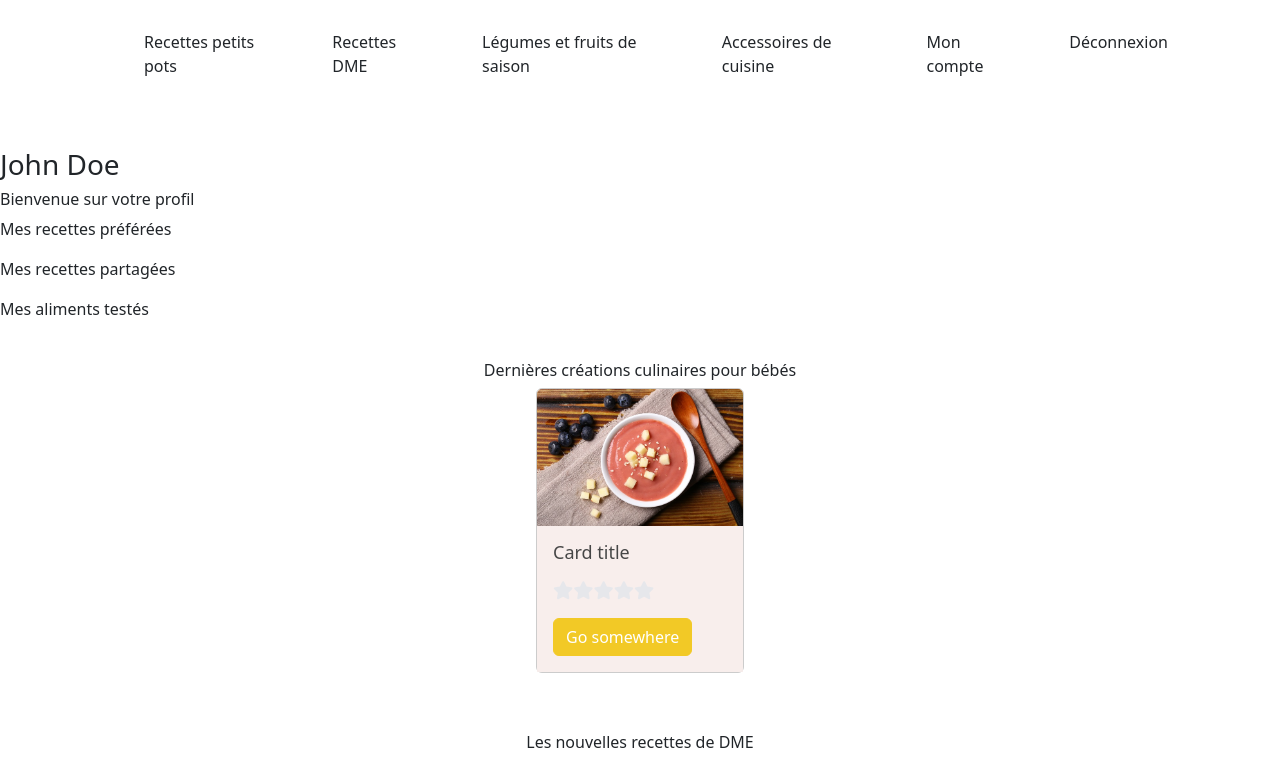
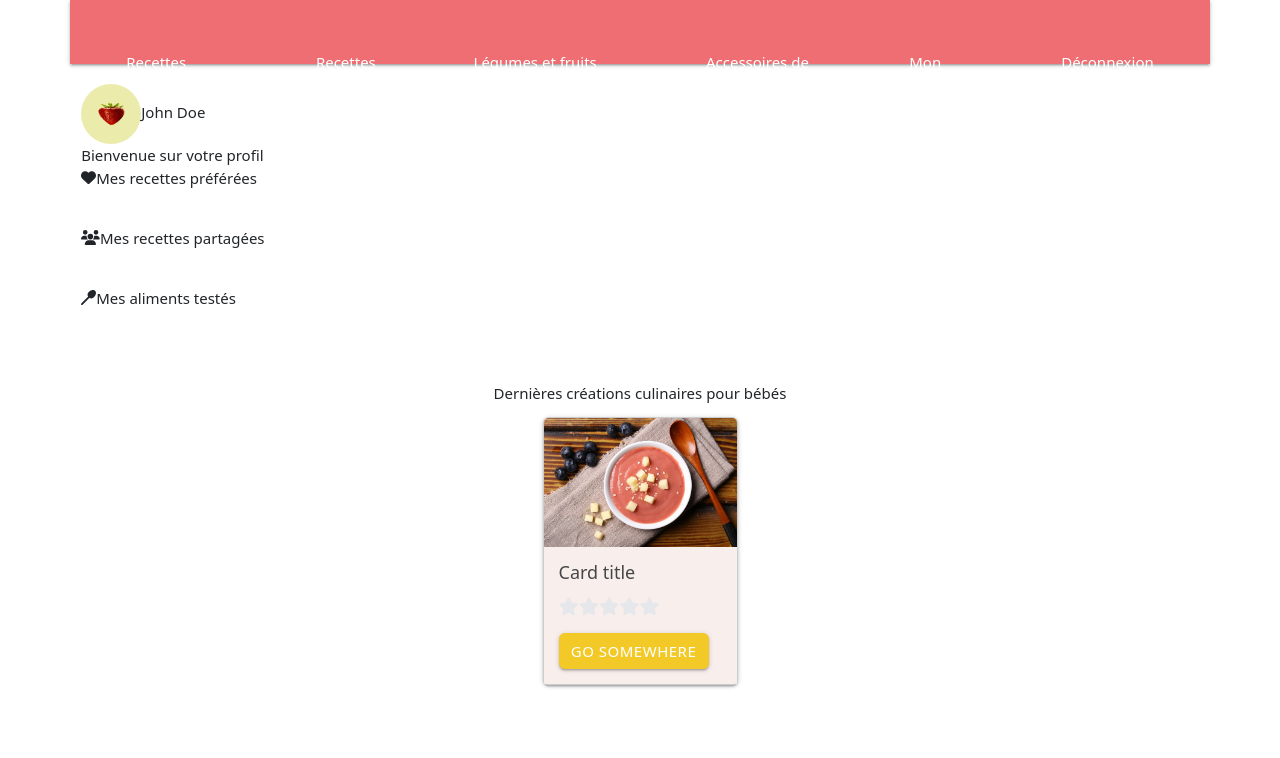
Before and after one commit to clairelacanal/baby-food, a React (Create React App) app: page / in a window 1280 px wide. Shown: the top 758 px of the page. Built offline with nearby package versions, Linux system fonts and the light colour scheme.

Commit message:
profil v2

```diff
--- a/package.json
+++ b/package.json
@@ -13,6 +13,7 @@
     "@testing-library/user-event": "^13.5.0",
     "axios": "^1.4.0",
     "bootstrap": "^5.2.3",
+    "materialize-css": "^1.0.0",
     "node-sass": "^7.0.3",
     "react": "^18.2.0",
     "react-dom": "^18.2.0",
--- a/src/Components/Profile/Profil.js
+++ b/src/Components/Profile/Profil.js
@@ -1,21 +1,25 @@
 import React from "react";
-import { FontAwesomeIcon } from "@fortawesome/react-fontawesome";
+import { FontAwesomeIcon } from '@fortawesome/react-fontawesome';
+import { faHeart, faSpoon, faUsers } from '@fortawesome/free-solid-svg-icons';
+import 'materialize-css/dist/css/materialize.min.css';
+import imageAvatar from '../../Images/image-avatar.jpg';
 
 const Profil = () => {
     return (
-        <div className="container-profil">
-            <div className="container-user">
-            <img>
-
-            </img>
-            <div className="container-userName">
-                <h3>John Doe</h3>
-                <h6>Bienvenue sur votre profil</h6>
-                <p>Mes recettes préférées</p>
-                <p>Mes recettes partagées</p>
-                <p>Mes aliments testés</p>
-            </div>
-            </div>
+    <div className="container">
+    <ul>
+      <li className="collection-item avatar">
+      <img src={imageAvatar} alt="" className="circle" style={{width: '60px', height: '60px'}} />
+        <span className="title">John Doe</span>
+        <br/>
+        <span>Bienvenue sur votre profil</span>
+        <p><FontAwesomeIcon icon={faHeart}/>Mes recettes préférées</p>
+        <br/>
+        <p><FontAwesomeIcon icon={faUsers}/>Mes recettes partagées</p>
+        <br/>
+        <p><FontAwesomeIcon icon={faSpoon}/>Mes aliments testés</p>
+      </li>
+    </ul>
         </div>
     )
 }
```
Also changed, not shown: src/Images/image-avatar.jpg (added), 1 other file (tests, documents, lock files or other folders).
